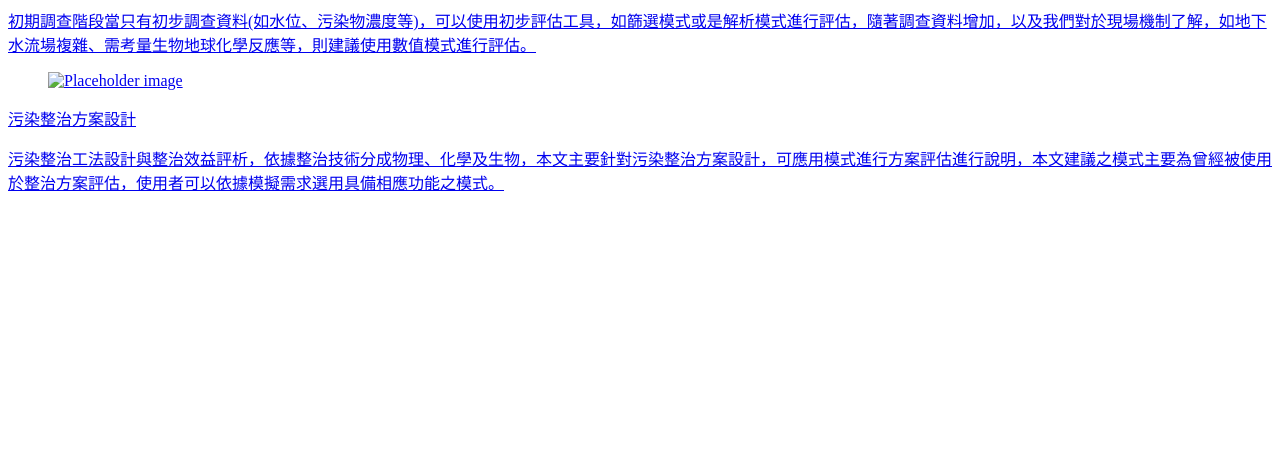
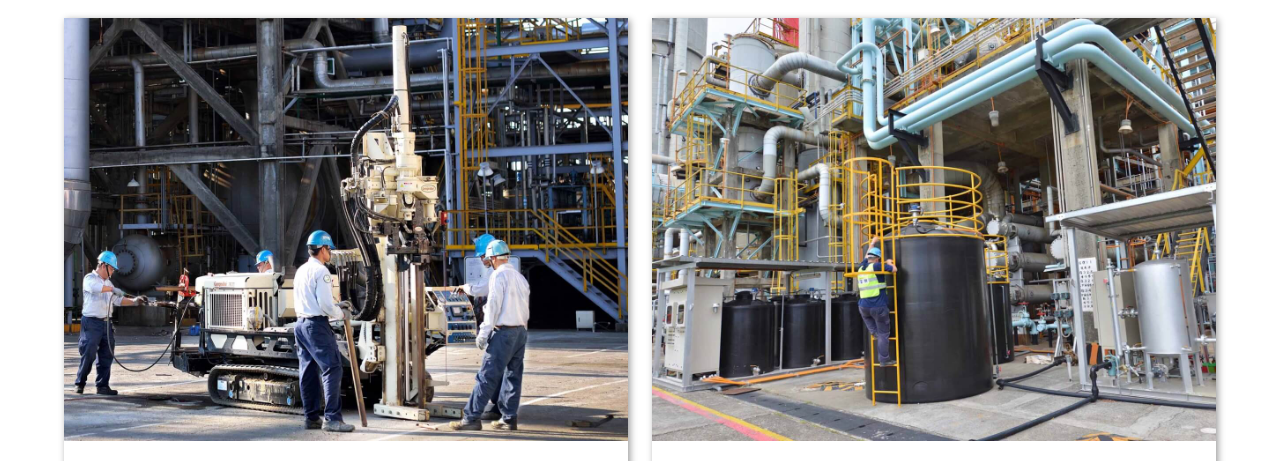
Before and after one commit to HuskyHsu/Groundwater-Model-Filter, a plain HTML site: page index.html in a window 1280 px wide. Shown: the part 180-641 px from the top of the page. Drawn offline with Linux system fonts and the light colour scheme; the site is published under a folder, as on GitHub Pages, so addresses that start at the root find nothing.

Commit message:
modify path

```diff
--- a/index.html
+++ b/index.html
@@ -6,8 +6,8 @@
     <meta name="viewport" content="width=device-width, initial-scale=1">
     <title>污染場址模式選用參考手冊</title>
     <!-- <link rel="stylesheet" href="https://maxcdn.bootstrapcdn.com/font-awesome/4.7.0/css/font-awesome.min.css"> -->
-    <link rel="stylesheet" href="/css/bulma.css">
-    <link rel="stylesheet" href="/css/main.css">
+    <link rel="stylesheet" href="./css/bulma.css">
+    <link rel="stylesheet" href="./css/main.css">
 
     <!-- Global site tag (gtag.js) - Google Analytics -->
     <script async src="https://www.googletagmanager.com/gtag/js?id=UA-89553979-3"></script>
@@ -42,7 +42,7 @@
                         <div class="card" id="card1">
                             <div class="card-image">
                                 <figure class="image is-4by3">
-                                    <img src="/img/調查_4-new-min.jpg" alt="Placeholder image">
+                                    <img src="./img/調查_4-new-min.jpg" alt="Placeholder image">
                                 </figure>
                             </div>
                             <div class="card-content">
@@ -59,7 +59,7 @@
                         <div class="card" id="card2">
                             <div class="card-image">
                                 <figure class="image is-4by3">
-                                    <img src="/img/整治_4-new-min.jpg" alt="Placeholder image">
+                                    <img src="./img/整治_4-new-min.jpg" alt="Placeholder image">
                                 </figure>
                             </div>
                             <div class="card-content">
```
Also changed, not shown: investigation.html (+4 -4 lines), remediation.html (+4 -4 lines).
